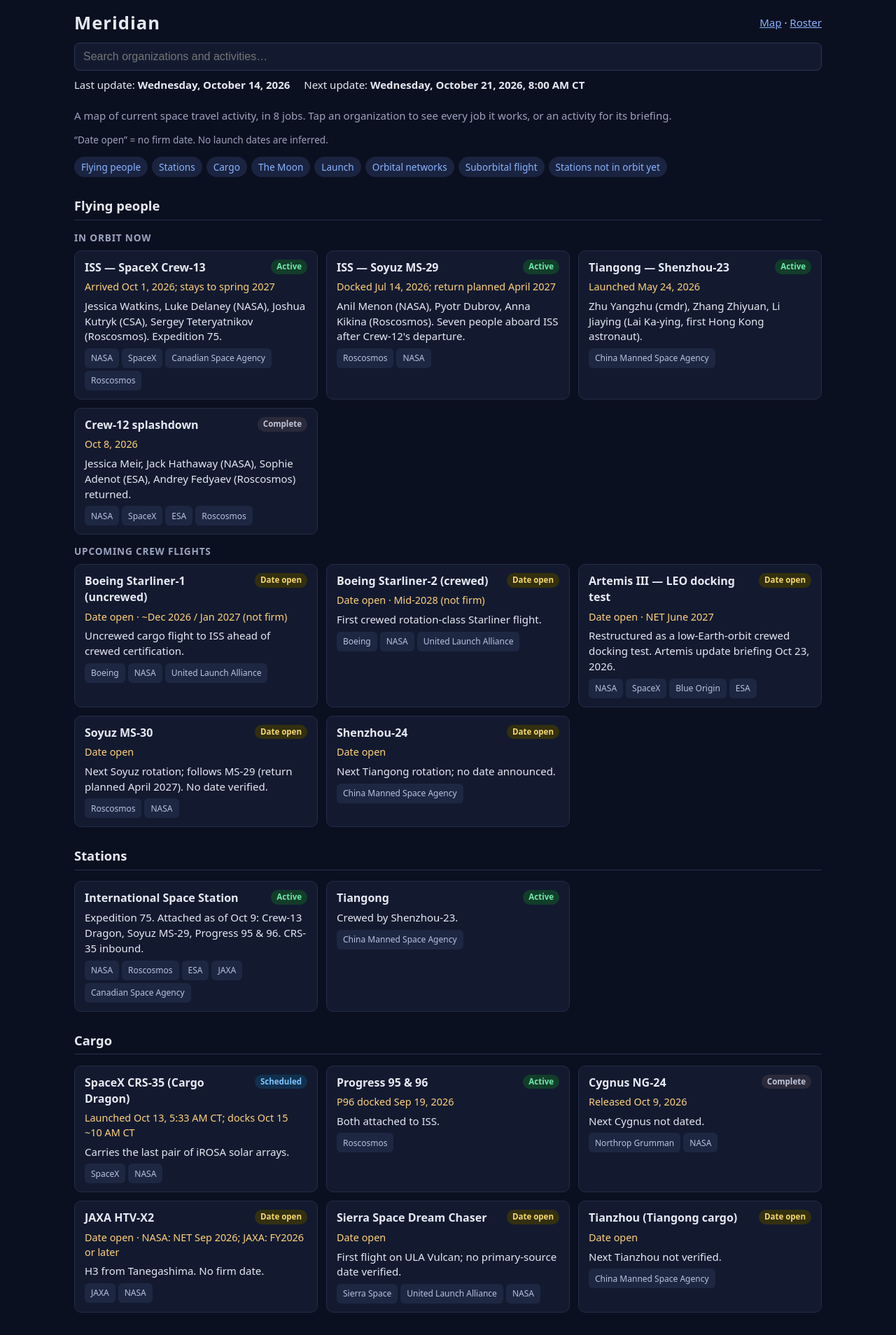
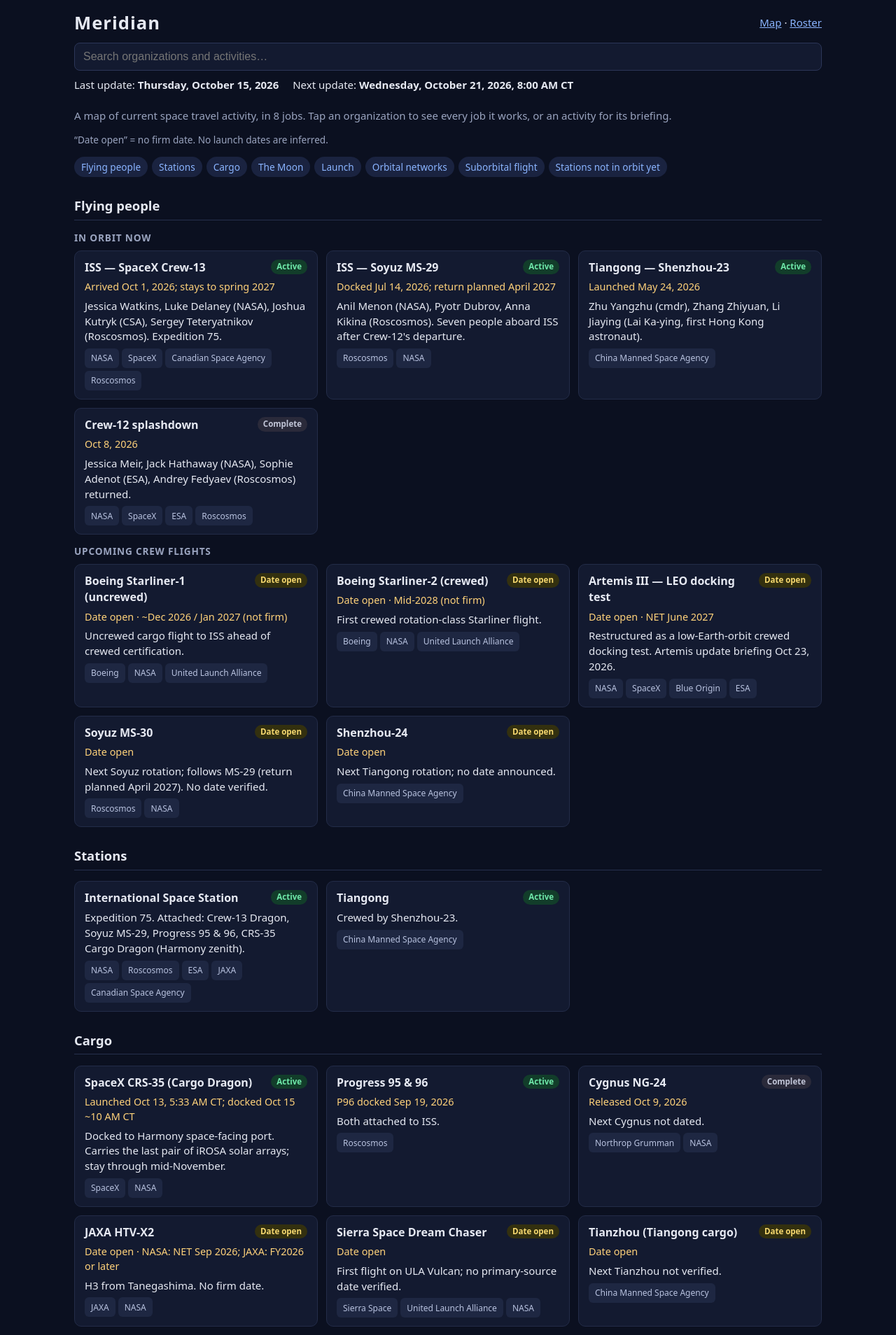
Before and after one commit to deanrwhite/meridian, a React (Vite) app: page / in a window 1280 px wide. Shown: the top 1908 px of the page at 70% size. Built offline with nearby package versions, Linux system fonts and the light colour scheme.

Commit message:
Meridian midweek patch: CRS-35 docked Oct 15
Mark Cargo Dragon active at Harmony, refresh ISS attached list,
and advance LAST_UPDATE to 2026-10-15 (next Wednesday remains Oct 21).

```diff
--- a/src/data/briefing.ts
+++ b/src/data/briefing.ts
@@ -6,7 +6,7 @@
 //     validateBriefing() also checks each org is used at least once.
 //  3. Use status "open" whenever no date is firm. Never invent launch dates.
 
-export const LAST_UPDATE_ISO = "2026-10-14";
+export const LAST_UPDATE_ISO = "2026-10-15";
 
 export const ORG_IDS = [
   "nasa", "spacex", "blue-origin", "esa", "roscosmos", "cnsa", "cmsa", "jaxa",
@@ -90,6 +90,7 @@
   { id: "vg-q2", publisher: "Virgin Galactic", title: "Q2 2026 results and business update", url: "https://www.virgingalactic.com/news/virgin-galactic-announces-second-quarter-2026-financial-results-and-provides-business-update" },
   { id: "spacedaily-subo", publisher: "SpaceDaily", title: "Suborbital tourism: Blue Origin and Virgin Galactic pause", url: "https://spacedaily.com/t-suborbital-space-tourism-blue-origin-virgin-galactic-pause/" },
   { id: "prior-brief", publisher: "Meridian prior verified brief", title: "Previously verified weekly brief (Crew-12/13, CRS-35, Starliner, Starship, New Glenn, Artemis, CLD RFP, Haven-1, Axiom, Griffin-1, Blue Moon)", url: "https://www.nasa.gov/" },
+  { id: "nasa-crs35-dock", publisher: "NASA", title: "SpaceX Dragon Docks with Science, Supplies, and Roll-Out Solar Arrays (Oct 15, 2026)", url: "https://www.nasa.gov/blogs/spacestation/2026/10/15/spacex-dragon-docks-with-science-supplies-and-roll-out-solar-arrays/" },
 ];
 
 export const FUNCTIONS: BriefingFunction[] = [
@@ -120,13 +121,13 @@
   ].map((e) => ({ ...e, group: "Upcoming crew flights" } as Entry)))},
   { id: "stations", title: "Stations", entries: [
     { id: "iss", title: "International Space Station", status: "active",
-      detail: "Expedition 75. Attached as of Oct 9: Crew-13 Dragon, Soyuz MS-29, Progress 95 & 96. CRS-35 inbound.",
-      orgs: ["nasa", "roscosmos", "esa", "jaxa", "csa"], sources: ["nasa-vv"] },
+      detail: "Expedition 75. Attached: Crew-13 Dragon, Soyuz MS-29, Progress 95 & 96, CRS-35 Cargo Dragon (Harmony zenith).",
+      orgs: ["nasa", "roscosmos", "esa", "jaxa", "csa"], sources: ["nasa-vv", "nasa-crs35-dock"] },
     { id: "tiangong", title: "Tiangong", status: "active", detail: "Crewed by Shenzhou-23.", orgs: ["cmsa"], sources: ["xinhua-sz23"] },
   ]},
   { id: "cargo", title: "Cargo", entries: [
-    { id: "crs-35", title: "SpaceX CRS-35 (Cargo Dragon)", status: "scheduled", when: "Launched Oct 13, 5:33 AM CT; docks Oct 15 ~10 AM CT",
-      detail: "Carries the last pair of iROSA solar arrays.", orgs: ["spacex", "nasa"], sources: ["nasa-vv", "prior-brief"] },
+    { id: "crs-35", title: "SpaceX CRS-35 (Cargo Dragon)", status: "active", when: "Launched Oct 13, 5:33 AM CT; docked Oct 15 ~10 AM CT",
+      detail: "Docked to Harmony space-facing port. Carries the last pair of iROSA solar arrays; stay through mid-November.", orgs: ["spacex", "nasa"], sources: ["nasa-crs35-dock", "nasa-vv"] },
     { id: "progress", title: "Progress 95 & 96", status: "active", when: "P96 docked Sep 19, 2026",
       detail: "Both attached to ISS.", orgs: ["roscosmos"], sources: ["nasa-vv"] },
     { id: "ng-24", title: "Cygnus NG-24", status: "complete", when: "Released Oct 9, 2026",
```
